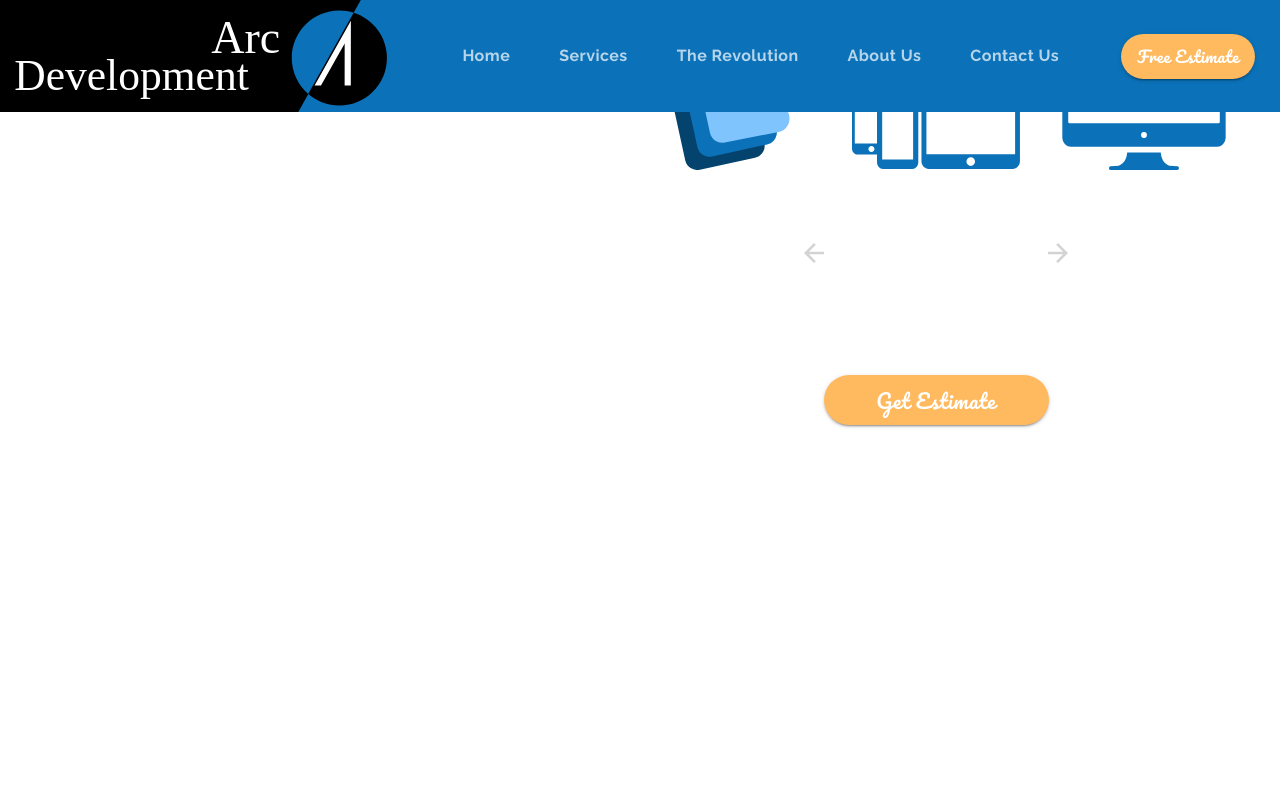
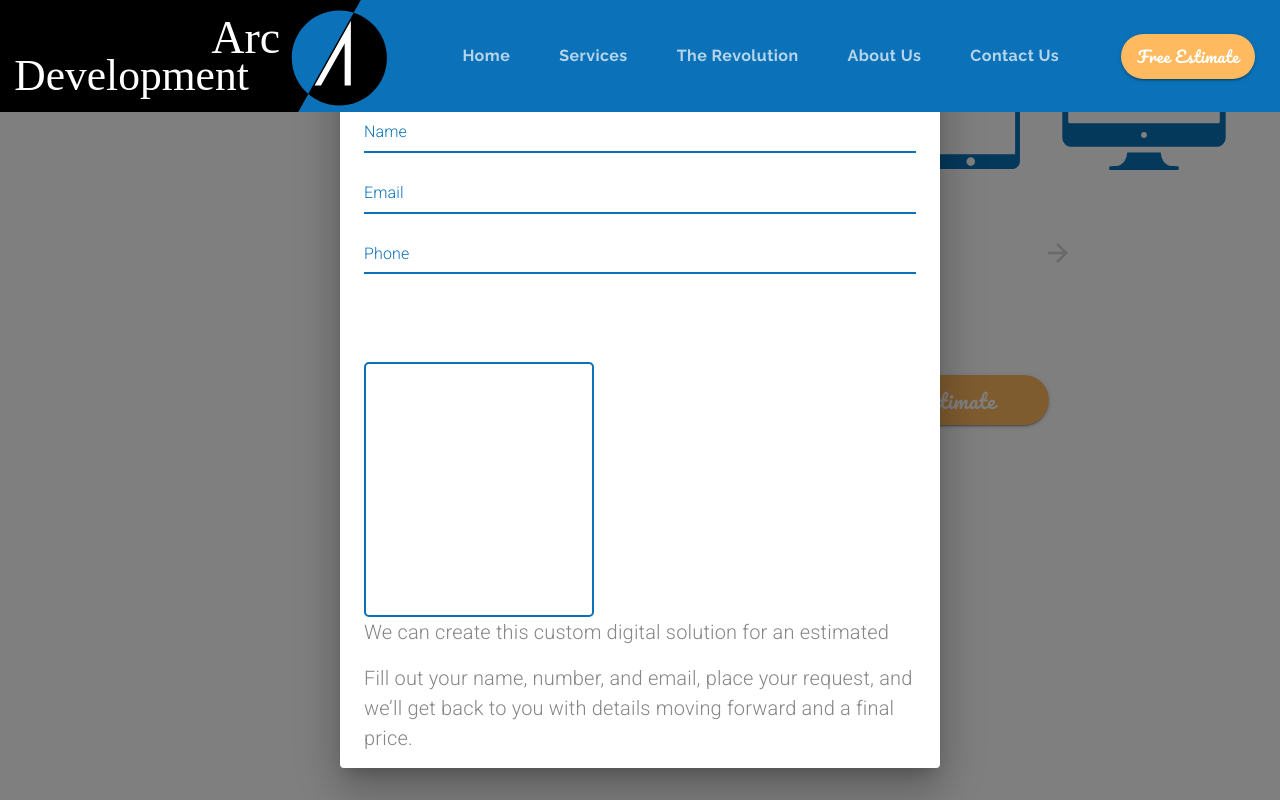
Before and after one commit to PupRiku/arcdevelopment_class, a React (Create React App) app: page /estimate in a window 1280 px wide. Both pictures are taken after a click on the button "Get Estimate". Shown: the part 433-1233 px from the top of the page. Built offline with nearby package versions, Linux system fonts and the light colour scheme.

Commit message:
Setup estimate dialog

```diff
--- a/src/components/Estimate.js
+++ b/src/components/Estimate.js
@@ -6,6 +6,9 @@
 import Typography from '@material-ui/core/Typography';
 import Button from '@material-ui/core/Button';
 import IconButton from '@material-ui/core/IconButton';
+import Dialog from '@material-ui/core/Dialog';
+import DialogContent from '@material-ui/core/DialogContent';
+import TextField from '@material-ui/core/TextField';
 
 import check from '../assets/check.svg';
 import send from '../assets/send.svg';
@@ -50,6 +53,11 @@
     '&:hover': {
       backgroundColor: theme.palette.secondary.light,
     },
+  },
+  message: {
+    border: `2px solid ${theme.palette.common.blue}`,
+    marginTop: '5em',
+    borderRadius: 5,
   },
 }));
 
@@ -314,6 +322,17 @@
   const theme = useTheme();
 
   const [questions, setQuestions] = useState(defaultQuestions);
+  const [dialogOpen, setDialogOpen] = useState(false);
+
+  const [name, setName] = useState('');
+
+  const [email, setEmail] = useState('');
+  const [emailHelper, setEmailHelper] = useState('');
+
+  const [phone, setPhone] = useState('');
+  const [phoneHelper, setPhoneHelper] = useState('');
+
+  const [message, setMessage] = useState('');
 
   const defaultOptions = {
     loop: true,
@@ -402,6 +421,39 @@
         break;
       default:
         setQuestions(newQuestions);
+        break;
+    }
+  };
+
+  const onChange = (event) => {
+    let valid;
+
+    switch (event.target.id) {
+      case 'email':
+        setEmail(event.target.value);
+        valid = /^\w+([.-]?\w+)*@\w+([.-]?\w+)*(\.\w{2,3})+$/.test(
+          event.target.value
+        );
+
+        if (!valid) {
+          setEmailHelper('Invalid email');
+        } else {
+          setEmailHelper('');
+        }
+        break;
+      case 'phone':
+        setPhone(event.target.value);
+        valid = /^\(?([0-9]{3})\)?[-. ]?([0-9]{3})[-. ]?([0-9]{4})$/.test(
+          event.target.value
+        );
+
+        if (!valid) {
+          setPhoneHelper('Invalid phone');
+        } else {
+          setPhoneHelper('');
+        }
+        break;
+      default:
         break;
     }
   };
@@ -529,11 +581,83 @@
           </Grid>
         </Grid>
         <Grid item>
-          <Button variant="contained" className={classes.estimateButton}>
+          <Button
+            variant="contained"
+            className={classes.estimateButton}
+            onClick={() => setDialogOpen(true)}
+          >
             Get Estimate
           </Button>
         </Grid>
       </Grid>
+      <Dialog open={dialogOpen} onClose={() => setDialogOpen(false)}>
+        <Grid container justify="center">
+          <Grid item>
+            <Typography variant="h2" align="center">
+              Estimate
+            </Typography>
+          </Grid>
+        </Grid>
+        <DialogContent>
+          <Grid container>
+            <Grid item container direction="column">
+              <Grid item style={{ marginBottom: '0.5em' }}>
+                <TextField
+                  label="Name"
+                  id="name"
+                  fullWidth
+                  value={name}
+                  onChange={(event) => setName(event.target.value)}
+                />
+              </Grid>
+              <Grid item style={{ marginBottom: '0.5em' }}>
+                <TextField
+                  label="Email"
+                  error={emailHelper.length !== 0}
+                  helperText={emailHelper}
+                  id="email"
+                  fullWidth
+                  value={email}
+                  onChange={onChange}
+                />
+              </Grid>
+              <Grid item style={{ marginBottom: '0.5em' }}>
+                <TextField
+                  label="Phone"
+                  error={phoneHelper.length !== 0}
+                  helperText={phoneHelper}
+                  id="phone"
+                  fullWidth
+                  value={phone}
+                  onChange={onChange}
+                />
+              </Grid>
+            </Grid>
+            <Grid item style={{ maxWidth: '20em' }}>
+              <TextField
+                InputProps={{ disableUnderline: true }}
+                id="message"
+                fullWidth
+                className={classes.message}
+                value={message}
+                multiline
+                rows={10}
+                onChange={(event) => setMessage(event.target.value)}
+              />
+            </Grid>
+            <Grid item>
+              <Typography variant="body1" paragraph>
+                We can create this custom digital solution for an estimated
+              </Typography>
+              <Typography variant="body1" paragraph>
+                Fill out your name, number, and email, place your request, and
+                we’ll get back to you with details moving forward and a final
+                price.
+              </Typography>
+            </Grid>
+          </Grid>
+        </DialogContent>
+      </Dialog>
     </Grid>
   );
 }
```
